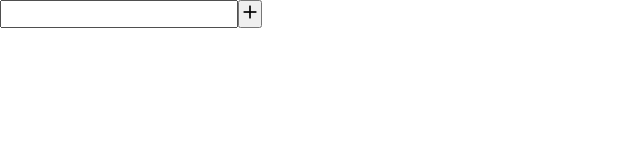
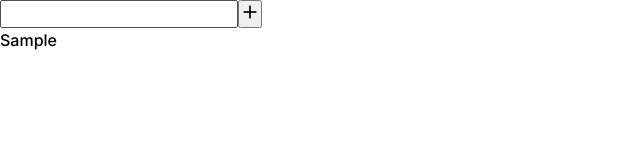
Before and after one commit to anb-hq/Firefiles-Phirom-Todo-List, a React (Vite) app: page / in a window 1280 px wide. Both pictures are taken after typing "Sample" into the empty fields and a click on the button 250 px from the left and 14 px from the top of the page. Shown: the top 160 px of the page, without its empty margins (0-640 px from the left). Built offline with nearby package versions, Linux system fonts and the light colour scheme.

Commit message:
feat:Show Task Feature

```diff
--- a/src/App.jsx
+++ b/src/App.jsx
@@ -1,4 +1,6 @@
 import { InputForm } from './components/InputForm';
+
+import { Tasks } from './components/Tasks';
 
 import './style/reset.css';
 
@@ -10,6 +12,7 @@ const App = () => {
 	return (
 		<>
 			<InputForm />
+			<Tasks />
 		</>
 	);
 };
--- /dev/null
+++ b/src/components/Tasks.jsx
@@ -0,0 +1,17 @@
+import { useTaskStore } from '../state/taskStore';
+
+const Tasks = () => {
+	const tasks = useTaskStore((state) => state.tasks);
+
+	return (
+		<>
+			<ul>
+				{tasks.map((task) => (
+					<li id={task.id}>{task.description}</li>
+				))}
+			</ul>
+		</>
+	);
+};
+
+export { Tasks };
```
